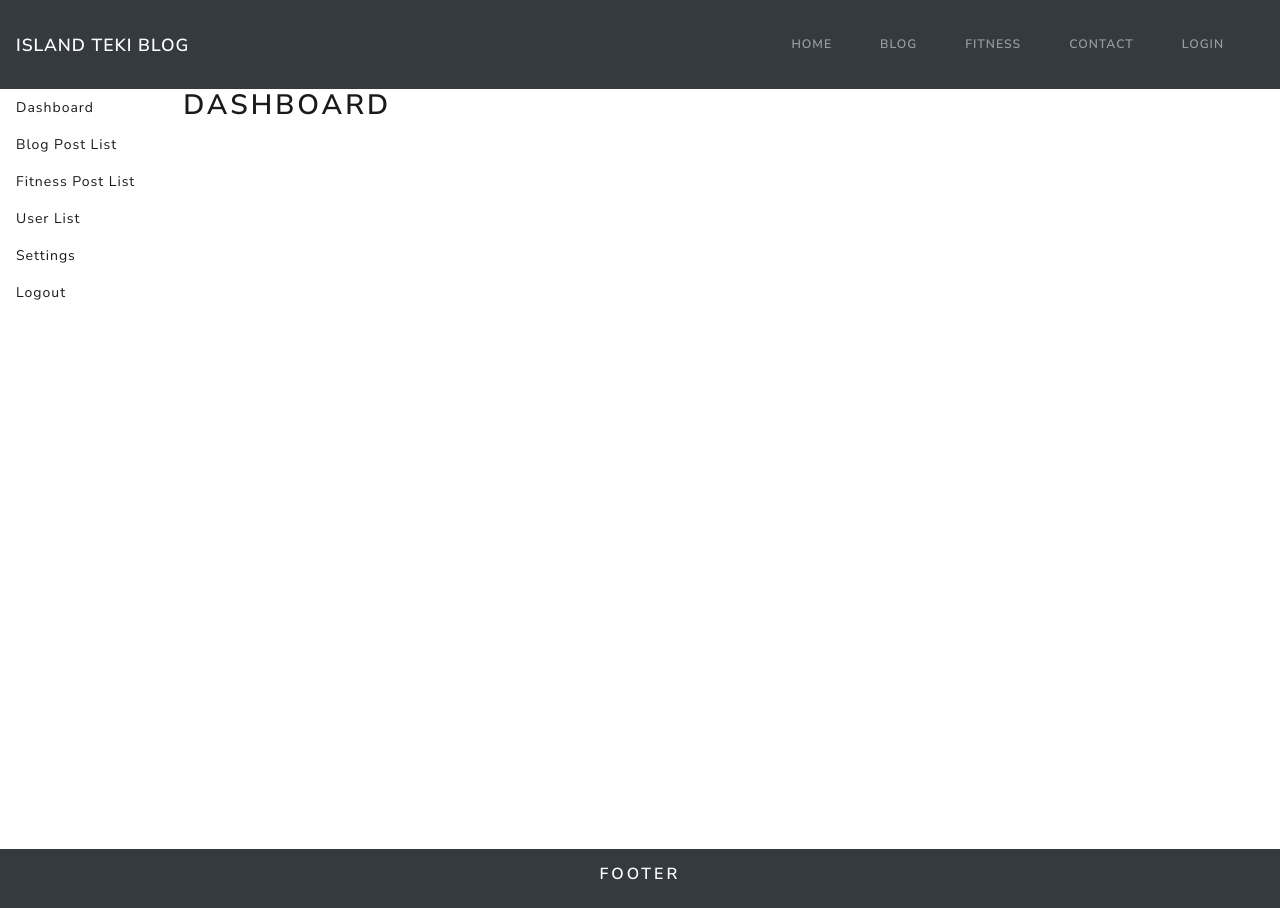
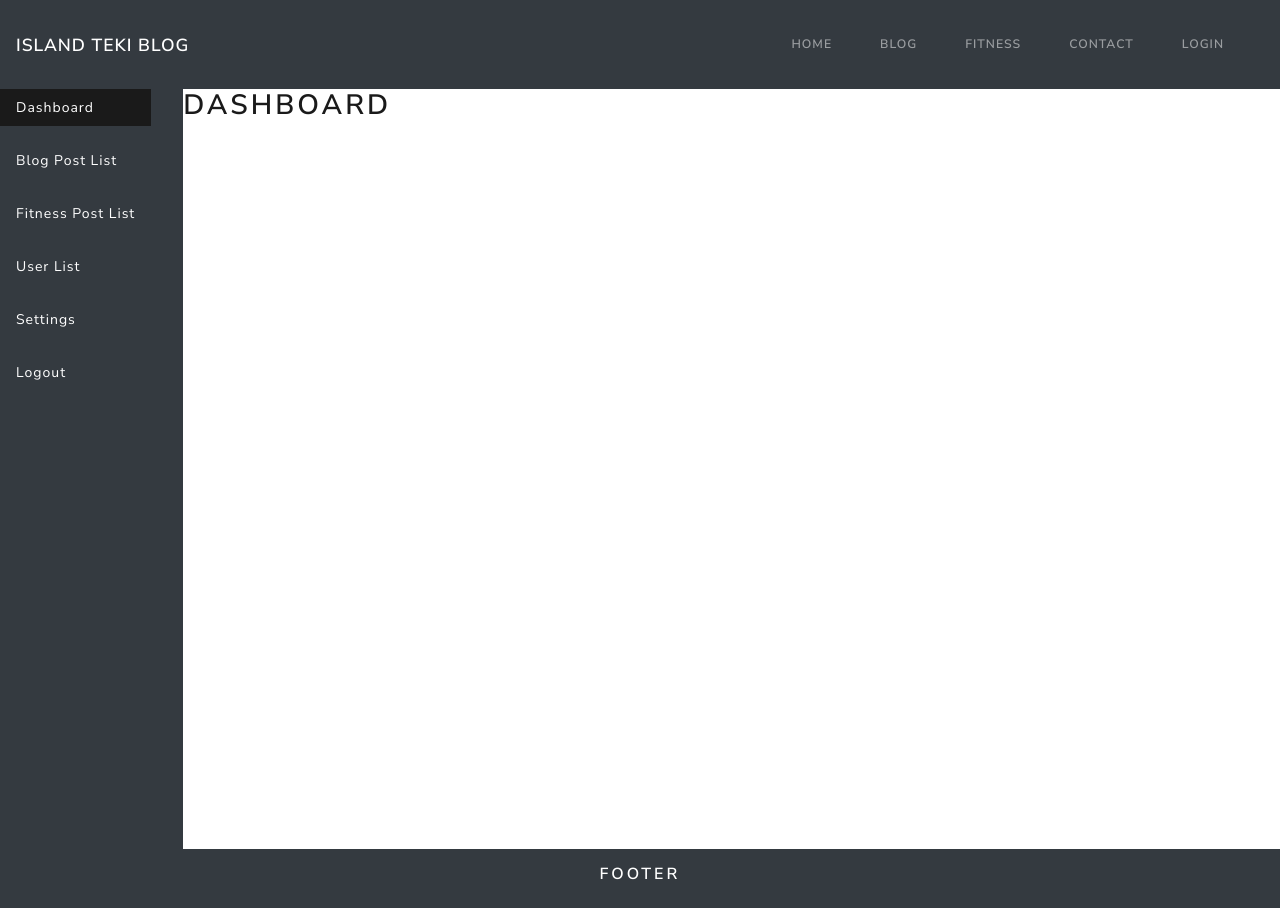
Before and after one commit to IslandTeki18/MERN-personal_blog_v1, a React (Create React App) app in the folder frontend/: page /admin in a window 1280 px wide. Built offline with nearby package versions, Linux system fonts and the light colour scheme.

Commit message:
admin dashboard sidenav created. folder structure correction

```diff
--- a/frontend/src/App.js
+++ b/frontend/src/App.js
@@ -6,9 +6,7 @@ import PostDetailsScreen from "./screens/PostDetailsScreen";
 import ContactScreen from "./screens/ContactScreen";
 import LoginScreen from "./screens/LoginScreen";
 import PostListScreen from "./screens/PostListScreen";
-import AdminPostListScreen from "./screens/AdminPostListScreen";
-import AdminPostEditScreen from "./screens/AdminPostEditScreen";
-import AdminDashBoardScreen from "./screens/AdminDashBoardScreen";
+import AdminDashBoardScreen from "./screens/admin/AdminPanelScreen";
 import RegistrationScreen from "./screens/RegistrationScreen";
 
 function App() {
--- a/frontend/src/screens/AdminDashBoardScreen.js
+++ /dev/null
@@ -1,88 +0,0 @@
-import { BrowserRouter as Router, Switch, Route, Link } from "react-router-dom";
-
-const AdminDashBoardScreen = () => {
-    const routes = [
-        {
-            path: "/admin/",
-            exact: true,
-            main: () => <h2>Dashboard</h2>,
-        },
-        {
-            path: "/admin/blog-post-list",
-            main: () => <h2>Blog Post List</h2>,
-        },
-        {
-            path: "/admin/fitness-post-list",
-            main: () => <h2>Fitness Post List</h2>,
-        },
-        {
-            path: "/admin/user-list",
-            main: () => <h2>User List</h2>,
-        },
-        {
-            path: "/admin/settings",
-            main: () => <h2>Admin Settings</h2>,
-        },
-    ];
-
-    return (
-        <Router>
-            <div className="container-fluid">
-                <div className="row">
-                    <ul className="nav flex-column">
-                        <li className="nav-item">
-                            <Link className="nav-link" to="/admin/">
-                                Dashboard
-                            </Link>
-                        </li>
-                        <li className="nav-item">
-                            <Link
-                                className="nav-link"
-                                to="/admin/blog-post-list"
-                            >
-                                Blog Post List
-                            </Link>
-                        </li>
-                        <li className="nav-item">
-                            <Link
-                                className="nav-link"
-                                to="/admin/fitness-post-list"
-                            >
-                                Fitness Post List
-                            </Link>
-                        </li>
-                        <li className="nav-item">
-                            <Link className="nav-link" to="/admin/user-list">
-                                User List
-                            </Link>
-                        </li>
-                        <li className="nav-item">
-                            <Link className="nav-link" to="/admin/settings">
-                                Settings
-                            </Link>
-                        </li>
-                        <li className="nav-item">
-                            <Link className="nav-link" to="/">
-                                Logout
-                            </Link>
-                        </li>
-                    </ul>
-                    <main>
-                        <Switch>
-                            {routes.map((route, index) => (
-                                <Route
-                                    key={index}
-                                    path={route.path}
-                                    exact={route.exact}
-                                    children={<route.main />}
-                                />
-                            ))}
-                        </Switch>
-                    </main>
-                </div>
-            </div>
-        </Router>
-    );
-};
-
-export default AdminDashBoardScreen;
--- /dev/null
+++ b/frontend/src/screens/admin/AdminPanelScreen.js
@@ -0,0 +1,114 @@
+import {
+    BrowserRouter as Router,
+    Switch,
+    Route,
+    NavLink,
+} from "react-router-dom";
+import AdminPostEditScreen from "./AdminPostEditScreen";
+import AdminPostListScreen from "./AdminPostListScreen";
+
+const AdminPanelScreen = () => {
+    const routes = [
+        {
+            path: "/admin/",
+            exact: true,
+            main: () => <h2>Dashboard</h2>,
+        },
+        {
+            path: "/admin/blog-post-list",
+            main: () => <h2>Blog Post List</h2>,
+        },
+        {
+            path: "/admin/fitness-post-list",
+            main: () => <h2>Fitness Post List</h2>,
+        },
+        {
+            path: "/admin/user-list",
+            main: () => <h2>User List</h2>,
+        },
+        {
+            path: "/admin/settings",
+            main: () => <h2>Admin Settings</h2>,
+        },
+    ];
+
+    return (
+        <Router>
+            <div className="container-fluid">
+                <div className="row">
+                    <ul className="nav flex-column bg-dark nav-pills">
+                        <li className="nav-item mb-3">
+                            <NavLink
+                                activeClassName="active"
+                                className="nav-link text-white"
+                                exact
+                                to="/admin/"
+                            >
+                                Dashboard
+                            </NavLink>
+                        </li>
+                        <li className="nav-item mb-3">
+                            <NavLink
+                                activeClassName="active"
+                                className="nav-link text-white"
+                                to="/admin/blog-post-list"
+                            >
+                                Blog Post List
+                            </NavLink>
+                        </li>
+                        <li className="nav-item mb-3">
+                            <NavLink
+                                activeClassName="active"
+                                className="nav-link text-white"
+                                to="/admin/fitness-post-list"
+                            >
+                                Fitness Post List
+                            </NavLink>
+                        </li>
+                        <li className="nav-item mb-3">
+                            <NavLink
+                                activeClassName="active"
+                                className="nav-link text-white"
+                                to="/admin/user-list"
+                            >
+                                User List
+                            </NavLink>
+                        </li>
+                        <li className="nav-item mb-3">
+                            <NavLink
+                                activeClassName="active"
+                                className="nav-link text-white"
+                                to="/admin/settings"
+                            >
+                                Settings
+                            </NavLink>
+                        </li>
+                        <li className="nav-item">
+                            <NavLink
+                                activeClassName
+                                className="nav-link text-white"
+                                to="/"
+                            >
+                                Logout
+                            </NavLink>
+                        </li>
+                    </ul>
+                    <main>
+                        <Switch>
+                            {routes.map((route, index) => (
+                                <Route
+                                    key={index}
+                                    path={route.path}
+                                    exact={route.exact}
+                                    component={route.main}
+                                />
+                            ))}
+                        </Switch>
+                    </main>
+                </div>
+            </div>
+        </Router>
+    );
+};
+
+export default AdminPanelScreen;
```
Also changed, not shown: frontend/src/screens/admin/AdminPostEditScreen.js (renamed from frontend/src/screens/AdminPostEditScreen.js), frontend/src/screens/admin/AdminPostListScreen.js (renamed from frontend/src/screens/AdminPostListScreen.js).
